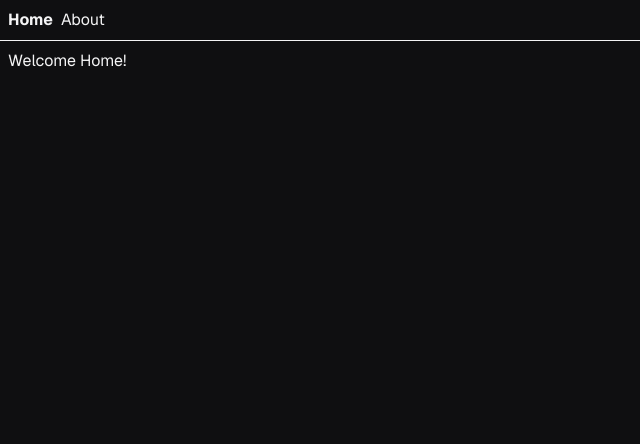
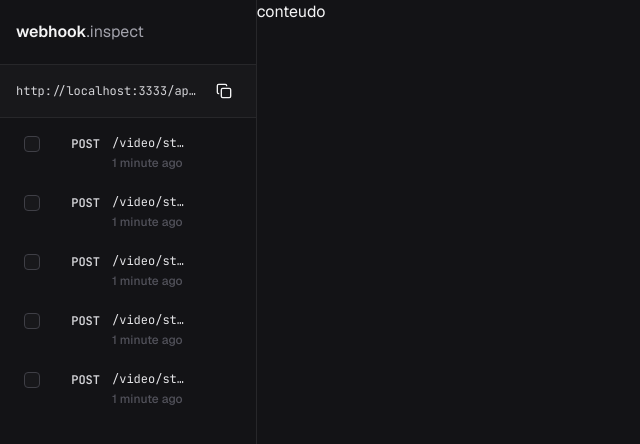
Before and after one commit to joschonarth/webhook-inspector, a React (Vite) app in the folder web/: page / in a window 1280 px wide. Shown: the top 444 px of the page, without its empty margins (0-640 px from the left). Built offline with nearby package versions, Linux system fonts and the light colour scheme.

Commit message:
feat(web): integrate sidebar into main page layout

```diff
--- a/web/package.json
+++ b/web/package.json
@@ -10,11 +10,16 @@
     "preview": "vite preview"
   },
   "dependencies": {
+    "@radix-ui/react-checkbox": "^1.3.3",
     "@tailwindcss/vite": "^4.2.2",
     "@tanstack/react-router": "^1.167.5",
     "@tanstack/react-router-devtools": "^1.166.9",
+    "lucide-react": "^0.577.0",
     "react": "^19.2.4",
     "react-dom": "^19.2.4",
+    "react-resizable-panels": "^4.7.3",
+    "tailwind-merge": "^3.5.0",
+    "tailwind-variants": "^3.2.2",
     "tailwindcss": "^4.2.2",
     "tslib": "^2.8.1"
   },
--- a/web/src/routes/__root.tsx
+++ b/web/src/routes/__root.tsx
@@ -1,20 +1,5 @@
-import { createRootRoute, Link, Outlet } from '@tanstack/react-router'
-import { TanStackRouterDevtools } from '@tanstack/react-router-devtools'
+import { createRootRoute, Outlet } from '@tanstack/react-router'
 
-const RootLayout = () => (
-  <>
-    <div className="p-2 flex gap-2">
-      <Link to="/" className="[&.active]:font-bold">
-        Home
-      </Link>{' '}
-      <Link to="/about" className="[&.active]:font-bold">
-        About
-      </Link>
-    </div>
-    <hr />
-    <Outlet />
-    <TanStackRouterDevtools />
-  </>
-)
+const RootLayout = () => <Outlet />
 
 export const Route = createRootRoute({ component: RootLayout })
--- a/web/src/routes/index.tsx
+++ b/web/src/routes/index.tsx
@@ -1,4 +1,6 @@
 import { createFileRoute } from '@tanstack/react-router'
+import { Group, Panel, Separator } from 'react-resizable-panels'
+import { Sidebar } from '../components/sidebar'
 
 export const Route = createFileRoute('/')({
   component: Index,
@@ -6,8 +8,18 @@
 
 function Index() {
   return (
-    <div className="p-2">
-      <h3>Welcome Home!</h3>
+    <div className="h-screen bg-zinc-900">
+      <Group orientation="horizontal">
+        <Panel defaultSize="20%" minSize="15%" maxSize="40%">
+          <Sidebar />
+        </Panel>
+
+        <Separator className="w-px bg-zinc-700 hover:bg-zinc-600 transition-colors duration-150" />
+
+        <Panel defaultSize="80%" minSize="60%">
+          conteudo
+        </Panel>
+      </Group>
     </div>
   )
 }
```
Also changed, not shown: 1 other file (tests, documents, lock files or other folders).
